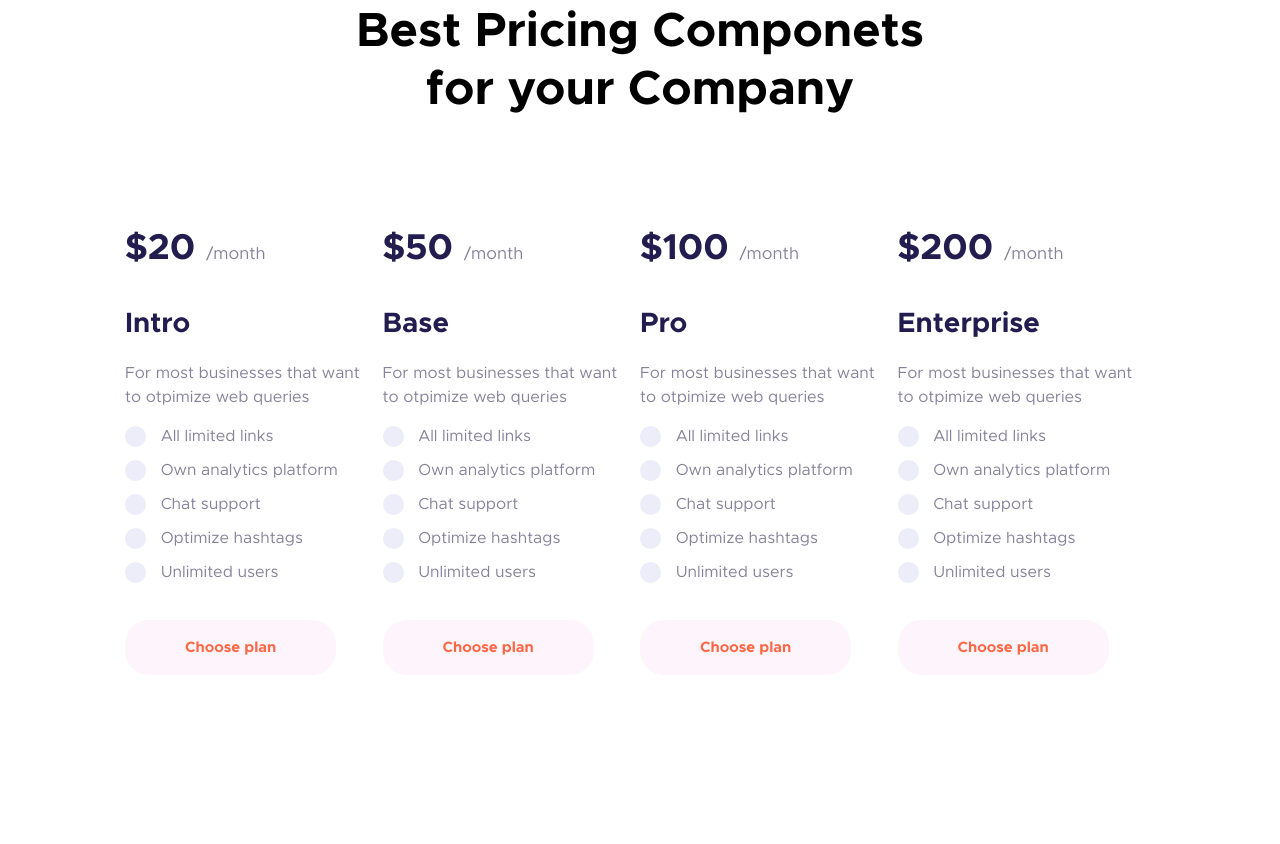
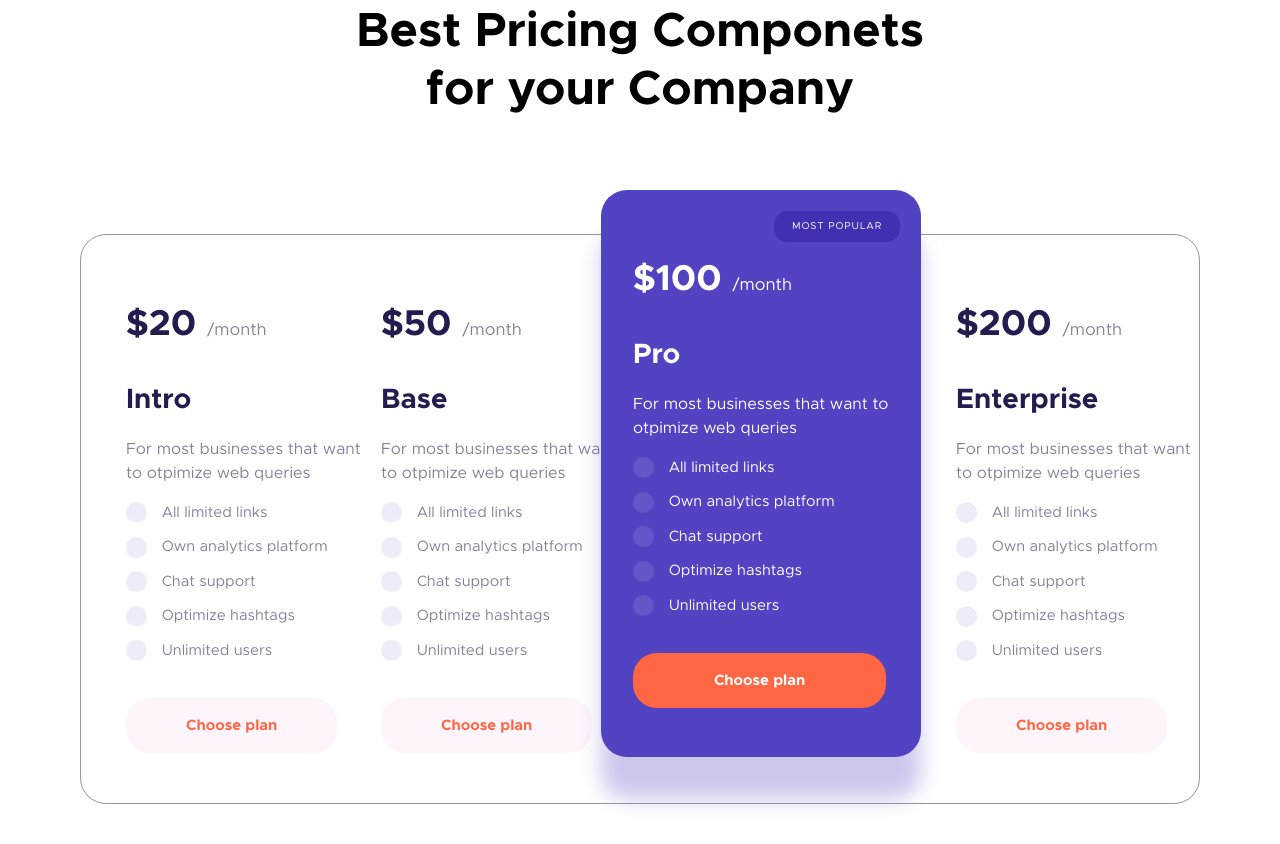
Before and after one commit to dworker863/Dudeshape, a website: page assets/index.html in a window 1280 px wide. Shown: the part 2104-2948 px from the top of the page. Before the commit the page ends 2907 px from the top, so only its background shows below. Drawn offline with Linux system fonts and the light colour scheme.

Commit message:
Desktop. Added active prices item

```diff
--- a/assets/index.html
+++ b/assets/index.html
@@ -184,7 +184,8 @@
             <button class="btn btn_inverse prices__btn" type="submit">Choose plan</button>
           </form>
         </div>
-        <div class="prices__item">
+        <div class="prices__item active">
+          <div class="prices__item-popular">most popular</div>
           <p class="price"><span class="price-amount">$100</span>/month</p>
           <h3 class="prices__title">Pro</h3>
           <p class="prices__desc">For most businesses that want to otpimize web queries</p>
@@ -214,7 +215,7 @@
               <span class="services-item__checkbox" ></span>
               <label for="users">Unlimited users</label>
             </div>
-            <button class="btn btn_inverse prices__btn" type="submit">Choose plan</button>
+            <button class="btn prices__btn" type="submit">Choose plan</button>
           </form>
         </div>
         <div class="prices__item">
--- a/assets/scss/styles.scss
+++ b/assets/scss/styles.scss
@@ -357,7 +357,6 @@ body {
 }
 
 .prices {
-  position: relative;
   padding-top: 100px;
   padding-bottom: 50px;
 }
@@ -366,20 +365,30 @@ body {
   text-align: center;
   font-size: 48px;
   line-height: 58px;
+  margin-bottom: 115px;
 }
 
 .prices-wrapper {
   position: relative;
   display: grid;
   grid-template-columns: repeat(4, 1fr);
+  height: 570px;
   padding: 45px;
+  border: 1px solid #979797;
+  border-radius: 26px;
 }
 
-.prices__item {
-  width: 255px;
-  font-family: Avenir, serif;
+.prices__item-popular {
+  position: absolute;
+  right: 21px;
+  display: inline-block;
+  padding: 8px 18px;
+  border-radius: 13.5px;
+  background-color: #4031b3;
+  font-size: 10px;
   font-weight: 500;
-  color: #848199;
+  text-transform: uppercase;
+  letter-spacing: 0.83px;
 }
 
 .price {
@@ -408,8 +417,13 @@ body {
 .prices__services-item {
   padding-bottom: 10px;
 
+  label {
+    font-size: 15px;
+  }
+
   input {
     position: absolute;
+    z-index: 1;
     opacity: 0;
     width: 21px;
     height: 21px;
@@ -446,4 +460,61 @@ body {
   font-size: 15px;
   font-weight: 900;
 }
+.prices__item {
+  position: relative;
+  box-sizing: border-box;
+  width: 255px;
+  height: 480px;
+  font-family: Avenir, serif;
+  font-weight: 500;
+  color: #848199;
+  transition: all 0.3s;
+
+  &:nth-child(3) .price {
+    margin-top: 41px;
+  }
+
+  &.active {
+    margin: 0 auto;
+    position: relative;
+    top: -90px;
+    right: 35px;
+    box-sizing: border-box;
+    width: 320px;
+    height: auto;
+    padding-top: 21px;
+    padding-right: 21px;
+    padding-left: 32px;
+    padding-bottom: 130px;
+    border-radius: 26px;
+    box-shadow: 0 42px 20px rgba(82, 67, 194, 0.2958);
+    background-color: #5243c2;
+    color: #fff;
+    transition: all 0.3s;
+
+    .price-amount {
+      color: #fff;
+    }
+
+    .prices__title {
+      color: #fff;
+    }
+
+    .prices__btn {
+      position: absolute;
+      width: 253px;
+    }
+
+    .services-item__checkbox {
+      background-color: #6356c8;
+
+      &.active {
+        background-image: url('../images/checked-active.png');
+        background-position: 50% 50%;
+        background-repeat: no-repeat;
+      }
+    }
+  }
+}
+
 @import 'media';
```
Also changed, not shown: assets/css/styles.min.css, assets/images/checked-active.png (added).
